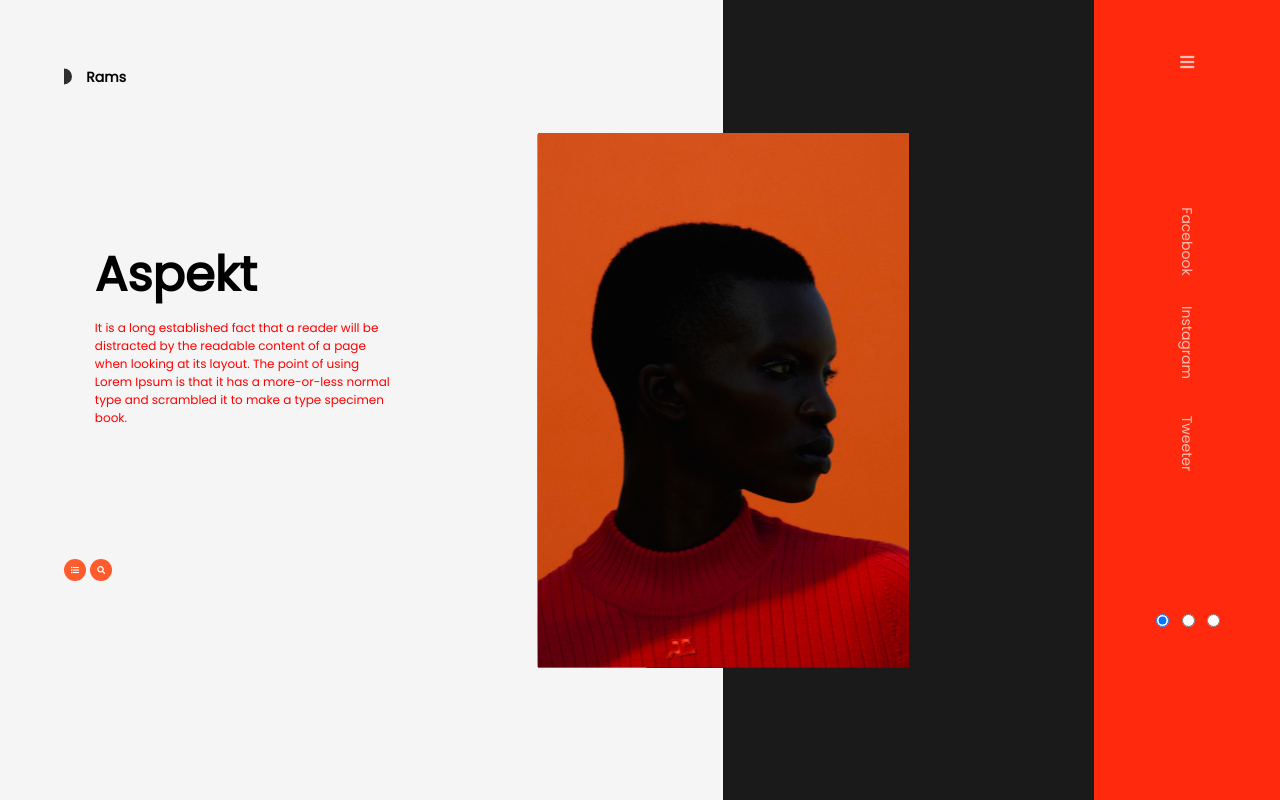
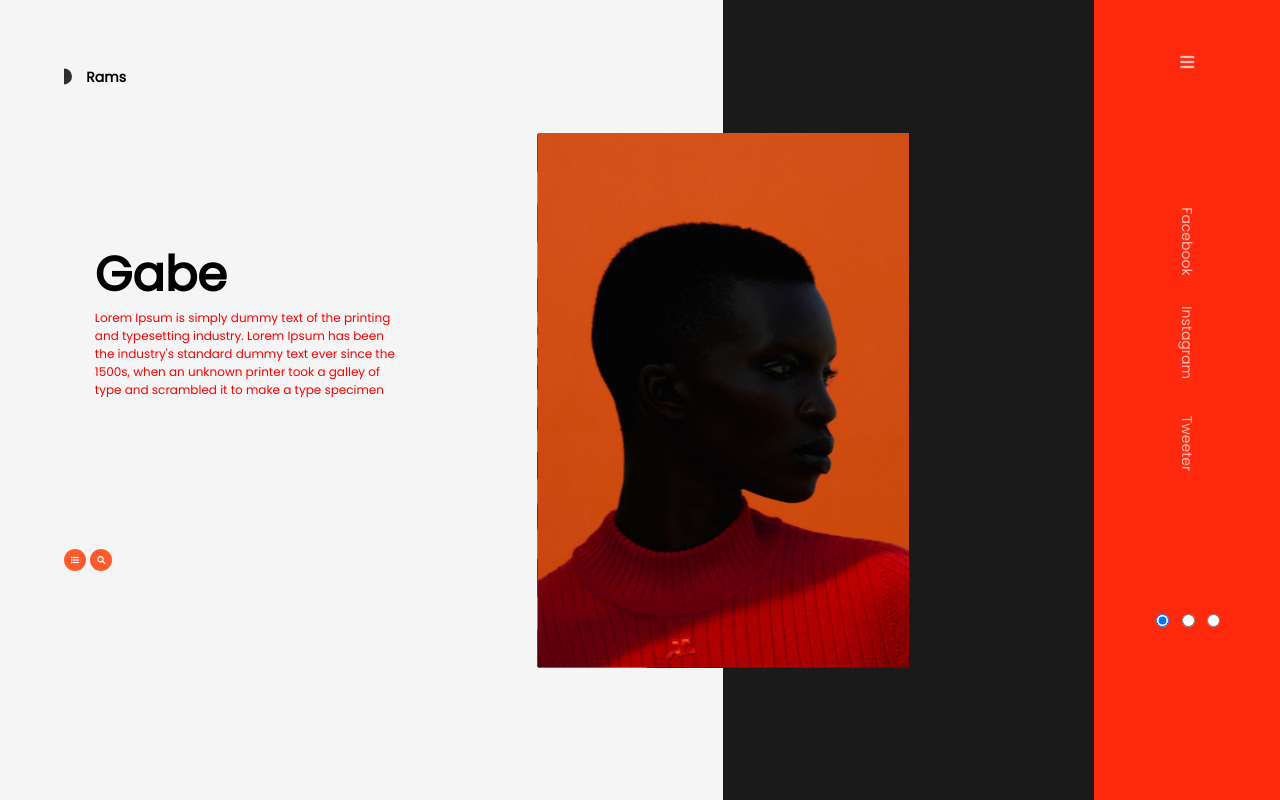
Before and after one commit to mohammadshayegh/fullScreen-Image-gallery, a plain HTML site: page index.html in a window 1280 px wide. Both pictures are taken after a click on the radio button 1162 px from the left and 620 px from the top of the page. Drawn offline with nearby package versions, Linux system fonts and the light colour scheme.

Commit message:
click event and animations completed

```diff
--- a/index.html
+++ b/index.html
@@ -25,20 +25,27 @@
 
             <div class="content">
                 <div>
-                    <div class="titles">
-                        <div class="title title__item">Gabe</div>
-                        <div class="title title__item">Aspekt</div>
+                    <div class="titles" data-match="matched-lists">
+                        <div class="title title__item" data-match__item="item_1">Gabe</div>
+                        <div class="title title__item" data-match__item="item_2">Aspekt</div>
+                        <div class="title title__item" data-match__item="item_3">Zula</div>
                     </div>
 
-                    <div class="texts">
-                        <div class="text texts__item">
+                    <div class="texts" data-match="matched-lists">
+                        <div class="text texts__item" data-match__item="item_1">
                             Lorem Ipsum is simply dummy text of the printing and typesetting industry. Lorem Ipsum has
                             been
                             the industry's standard dummy text ever since the 1500s, when an unknown printer took a
                             galley
                             of type and scrambled it to make a type specimen book.
                         </div>
-                        <div class="text texts__item">
+                        <div class="text texts__item" data-match__item="item_2">
+                            It is a long established fact that a reader will be distracted by the readable content of a
+                            page when looking at its layout. The point of using Lorem Ipsum is that it has a
+                            more-or-less
+                            normal
+                        </div>
+                        <div class="text texts__item" data-match__item="item_3">
                             It is a long established fact that a reader will be distracted by the readable content of a
                             page when looking at its layout. The point of using Lorem Ipsum is that it has a
                             more-or-less
@@ -59,8 +66,9 @@
             <div class="img-cont">
                 <div class="fading-div"></div>
                 <div class="container" data-match="matched-lists">
-                    <img data-match__item="item_1" src="images/img1.png" alt="black" data-match="img-1">
-                    <img data-match__item="item_2" src="images/img2.png" alt="black" data-match="img-2">
+                    <img data-match__item="item_1" class="img-cont__images" src="images/img1.png" alt="black">
+                    <img data-match__item="item_2" class="img-cont__images" src="images/img2.png" alt="black">
+                    <img data-match__item="item_3" class="img-cont__images" src="images/img3.png" alt="black">
                 </div>
 
             </div>
@@ -90,17 +98,42 @@
                 let attrVal = $(this).attr('data-match').slice(1);
 
                 $(this).find(`*[data-match__item]`).on('click', function () {
+
                     let itemConn = $(this).attr('data-match__item'),
-                        relatedItem = $(`div[data-match=${attrVal}]`);
+                        relatedItem = $(`*[data-match=${attrVal}]`);
+
                     doMyTasks(relatedItem.find(`*[data-match__item]`), relatedItem.find(
                         `*[data-match__item = ${itemConn}]`));
                 });
 
                 function doMyTasks(items, connItem) {
-                    items.removeClass('img-zIndex-2').css('animation-name','');
-                    connItem.addClass('img-zIndex-2').css('animation-name','second-img-animation');
+                    items.removeClass('zIndex-2').css('animation-name', '');
+                    // console.log(connItem);
+
+                    connItem.each(
+                        function () {
+                            if ($(this).hasClass('img-cont__images')){
+                                $(this).addClass('zIndex-2').css('animation-name', 'second-img-animation');
+                            }
+
+                            if($(this).hasClass('title__item')){
+                                $(this).addClass('zIndex-2').css('animation-name', 'fadeToTop');
+                            }
+
+                            if($(this).hasClass('text texts__item')){
+                                $(this).addClass('zIndex-2').css('animation-name', 'fadeToTop');
+                            }
+                    });
+
+
                     $('.right .img-cont .fading-div').addClass('fading-div-extra');
-                    setTimeout(function(){   $('.right .img-cont .fading-div').removeClass('fading-div-extra');}, 1300);
+
+                    // $('.title__item')
+
+                    setTimeout(function () {
+                        $('.right .img-cont .fading-div').removeClass('fading-div-extra');
+                        // $('.title__item').css('animation-name', '');
+                    }, 1300);
                 }
             });
         })
--- a/styles/main/main.scss
+++ b/styles/main/main.scss
@@ -1,7 +1,5 @@
 $duration-fisrt: 1s;
 $duration-sec: 1s;
-$delay-sec: $duration-fisrt+1s;
-
 body,
 html {
     margin: 0;
@@ -30,67 +28,62 @@ html {
     height: 100vh;
     margin: 0;
     overflow: hidden;
-
     .left {
         background-color: #F5F5F5;
         padding: 4rem;
         @include cover();
         max-height: 100vh;
-
         .halfCircleRight {
             transform: translateY(15%);
         }
-
         .content {
             width: 50%;
             display: grid;
             justify-content: center;
             align-items: center;
             padding: 150px 0;
-
             .titles {
                 width: 100%;
-                height: 80px;
+                height: 70px;
                 position: relative;
-
-                .title__item{
-                    animation-name: fadeToTop;
-                    animation-duration: $delay-sec + 900ms;
+                overflow: hidden;
+                .title__item {
+                    animation-duration: $duration-fisrt;
                     animation-timing-function: cubic-bezier(0.55, 0.055, 0.675, 0.19);
-                    animation-delay: 100ms;
                     position: absolute;
                     background-color: #F5F5F5;
+                    top: 0;
+                    animation-fill-mode: forwards;
+                    width : 100%;
                 }
-
                 .title {
                     font-size: 48px;
                     font-weight: bolder;
                 }
             }
-
             .texts {
                 height: 90px;
-                // overflow: hidden;
-                width : 300px;
+                overflow: hidden;
+                width: 300px;
                 position: relative;
 
-                .texts__item{
-                    animation-name: fadeToTop;
-                    animation-duration: $delay-sec + 900ms;
-                    animation-delay: 100ms;
+                .texts__item {
+                    // animation-name: fadeToTop;
+                    width : 100%;
+                    height : 100%;
+                    animation-duration: $duration-fisrt;
+
                     animation-timing-function: cubic-bezier(0.55, 0.055, 0.675, 0.19);
                     position: absolute;
                     background-color: #F5F5F5;
                 }
-
                 .text {
                     font-size: 12px;
                     color: #595959;
-                    color : red;
+                    color: red;
                 }
             }
         }
-
         .brand {
             position: relative;
             padding-left: 10px;
@@ -98,27 +91,21 @@ html {
             font-weight: bolder;
         }
     }
-
     .right {
-
         @include cover();
         background-color: red;
         display: grid;
         grid-template-columns: 2fr 1fr;
-
         .img-cont {
             background-color: #1A1A1A;
             position: relative;
-
             .fading-div {
                 width: 100%;
                 height: 100%;
                 position: absolute;
                 overflow: hidden;
             }
-
             .fading-div-extra {
-
                 &::before {
                     content: '';
                     position: absolute;
@@ -131,7 +118,6 @@ html {
                     animation-fill-mode: forwards;
                 }
             }
-
             .container {
                 display: flex;
                 justify-content: center;
@@ -143,43 +129,36 @@ html {
                 transform: translateX(-50%) translateY(-50%);
                 width: 100%;
                 height: 80%;
-
                 img {
                     position: absolute;
                     animation-duration: $duration-sec;
                     animation-fill-mode: forwards;
                     animation-timing-function: cubic-bezier(0.55, 0.055, 0.675, 0.19);
-
                 }
             }
         }
-
         .right-nav {
             color: #FFBEB6;
             background-color: #FF2A0D;
             text-align: center;
             padding: 50px 0;
             display: grid;
-
             ul {
                 list-style-type: none;
                 padding: 0;
                 margin: 0;
-
                 li {
                     transform: rotate(90deg);
                     padding: 40px 0;
                     font-size: 14px;
                 }
             }
-
             .radios {
                 position: relative;
                 bottom: 0;
             }
         }
     }
-
     .icons {
         i {
             background-color: #FF5B2D;
@@ -188,7 +167,6 @@ html {
             overflow: hidden;
             font-size: 8px;
             color: white;
-
             &:hover {
                 cursor: pointer;
             }
@@ -200,7 +178,6 @@ html {
     from {
         transform: translateX(-100%);
     }
-
     to {
         transform: translateX(0%);
     }
@@ -210,7 +187,6 @@ html {
     0% {
         left: -100%;
     }
-
     100% {
         left: 200%;
     }
@@ -218,28 +194,17 @@ html {
 
 @keyframes fadeToTop {
     0% {
-        transform: translateY(0);
+        transform: translateY(100%);
     }
-
-    35% {
-        transform: translateY(-100%);
-    }
-
-    65% {
-        transform: translateY(-100%);
-    }
-
     100% {
         transform: translateY(0);
     }
 }
 
-
-.img-zIndex-1 {
+.zIndex-1 {
     z-index: 1;
 }
 
-
-.img-zIndex-2 {
+.zIndex-2 {
     z-index: 2;
 }
```
Also changed, not shown: images/img3.png (added), styles/main/main.css, 1 other file.
